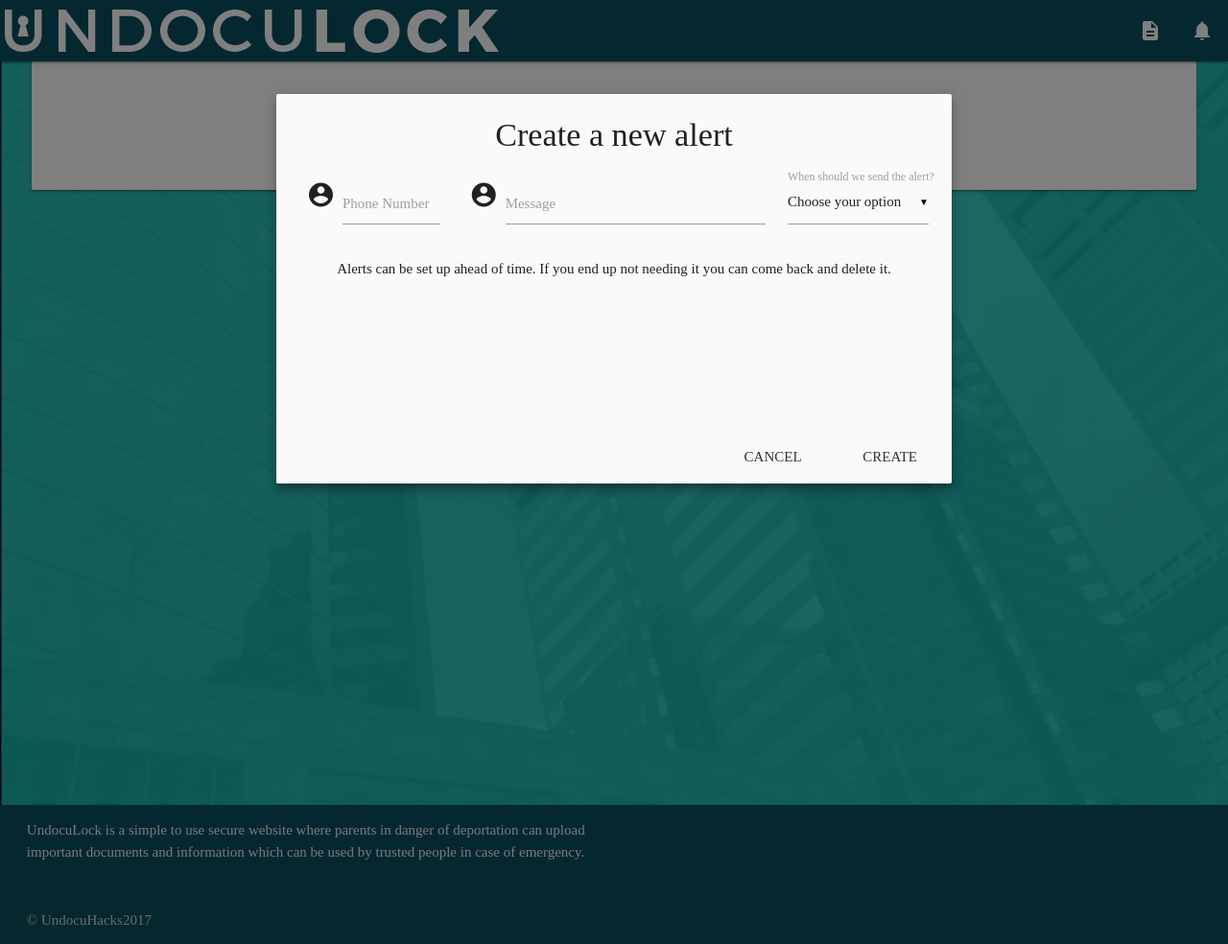
After one commit to FreakinFacu/undoculock, a Flask app: page /alerts in a window 1280 px wide, after a click that opens the changed part. The commit adds this page. Shown: the whole page at 96% size. Run offline with Flask 2, Linux system fonts and the light colour scheme; a user stored in the database is signed in; tables that the repository leaves empty hold one stand-in row (values such as "Sample post"); some libraries are stand-ins or nearby versions.

Commit message:
Added alerts page

```diff
--- a/app/controller/home.py
+++ b/app/controller/home.py
@@ -29,6 +29,18 @@ def info():
     return render_template('home/info.html', name=current_user.name, files=file_list)
 
 
+@home_blueprint.route('/alerts')
+@login_required
+def alerts():
+    # file_list = [{
+    #                  "name": get_display_filename_from_db(f),
+    #                  "id": f.id,
+    #                  "type": get_display_type(f)
+    #              } for f in current_user.files]
+
+    return render_template('home/alerts.html')
+
+
 @home_blueprint.route('/fb')
 def fb():
     return render_template('home/fb.html')
--- a/static/js/info.js
+++ b/static/js/info.js
@@ -6,3 +6,8 @@ $("#fileUpload").change(function () {
 
     return false;
 });
+
+$(document).ready(function () {
+    $('select').material_select();
+    $('.modal').modal();
+});
--- /dev/null
+++ b/templates/home/alerts.html
@@ -0,0 +1,56 @@
+{% extends "home/base.html" %}
+
+{% block body %}
+    <div class="container card center">
+    <div class="row">
+        <div class="section">
+            <h4>Alerts</h4>
+            <a class="waves-effect waves-light btn red modal-trigger" href="#modal1">
+                <i class="material-icons left">add</i>Add new alert
+            </a>
+        </div>
+
+
+        <!-- Modal Structure -->
+        <div id="modal1" class="modal">
+            <div class="modal-content section" style="min-height: 350px">
+                <h4>Create a new alert</h4>
+                <form action="/actions/addAlert" method="post">
+                    <div class="row">
+                        <div class="input-field col s12 m3">
+                            <i class="material-icons prefix">account_circle</i>
+                            <input id="icon_prefix" type="tel" class="validate">
+                            <label for="icon_prefix">Phone Number</label>
+                        </div>
+
+                        <div class="input-field col s12 m6">
+                            <i class="material-icons prefix">account_circle</i>
+                            <input id="icon_prefix" type="text" class="validate">
+                            <label for="icon_prefix">Message</label>
+                        </div>
+
+                        <div class="input-field col s12 m3">
+                            <select>
+                                <option value="" disabled selected>Choose your option</option>
+                                <option value="0">Now</option>
+                                <option value="1">1 hour</option>
+                                <option value="2">2 hours</option>
+                                <option value="3">5 hours</option>
+                            </select>
+                            <label>When should we send the alert?</label>
+                        </div>
+                    </div>
+                </form>
+                <p>Alerts can be set up ahead of time. If you end up not needing it you can come back and delete it.</p>
+            </div>
+            <div class="modal-footer">
+                <a href="#!" class="modal-action modal-close waves-effect waves-red btn-flat">Cancel</a>
+                <a href="#!" class="modal-action waves-effect waves-green btn-flat">Create</a>
+            </div>
+        </div>
+    </div>
+{% endblock %}
+
+{% block extra_js %}
+    <script src="{{ url_for('static', filename='js/info.js') }}"></script>
+{% endblock %}
--- a/templates/home/base.html
+++ b/templates/home/base.html
@@ -44,16 +44,15 @@
                     </li>
                 </ul>
                 <ul class="right hide-on-med-and-down">
-                    <li><a href="javascript:void(0);" class="waves-effect waves-block waves-light toggle-fullscreen"><i
-                            class="mdi-action-settings-overscan tooltipped" data-position="bottom" data-delay="50"
-                            data-tooltip="Enable full-screen"></i></a>
+                    <li>
+                        <a href="{{ url_for("home.info") }}" class="waves-effect waves-block waves-light">
+                            <i class="material-icons">description</i>
+                        </a>
                     </li>
-                    <li><a href="javascript:void(0);" class="waves-effect waves-block waves-light"><i
-                            class="mdi-communication-quick-contacts-dialer"
-                            onclick="Materialize.toast('Call us today @ (360) 123-4567', 6000)"></i></a></li>
-                    <li><a href="javascript:void(0);" class="waves-effect waves-block waves-light"><i
-                            class="mdi-communication-quick-contacts-mail"
-                            onclick="Materialize.toast('Have a question? Send us an email at alex.loiza@domain.com', 8000)"></i></a>
+                    <li>
+                        <a href="{{ url_for("home.alerts") }}" class="waves-effect waves-block waves-light">
+                            <i class="material-icons">notifications</i>
+                        </a>
                     </li>
                 </ul>
             </div>
```
Also changed, not shown: templates/home/info.html (+8 -7 lines).
